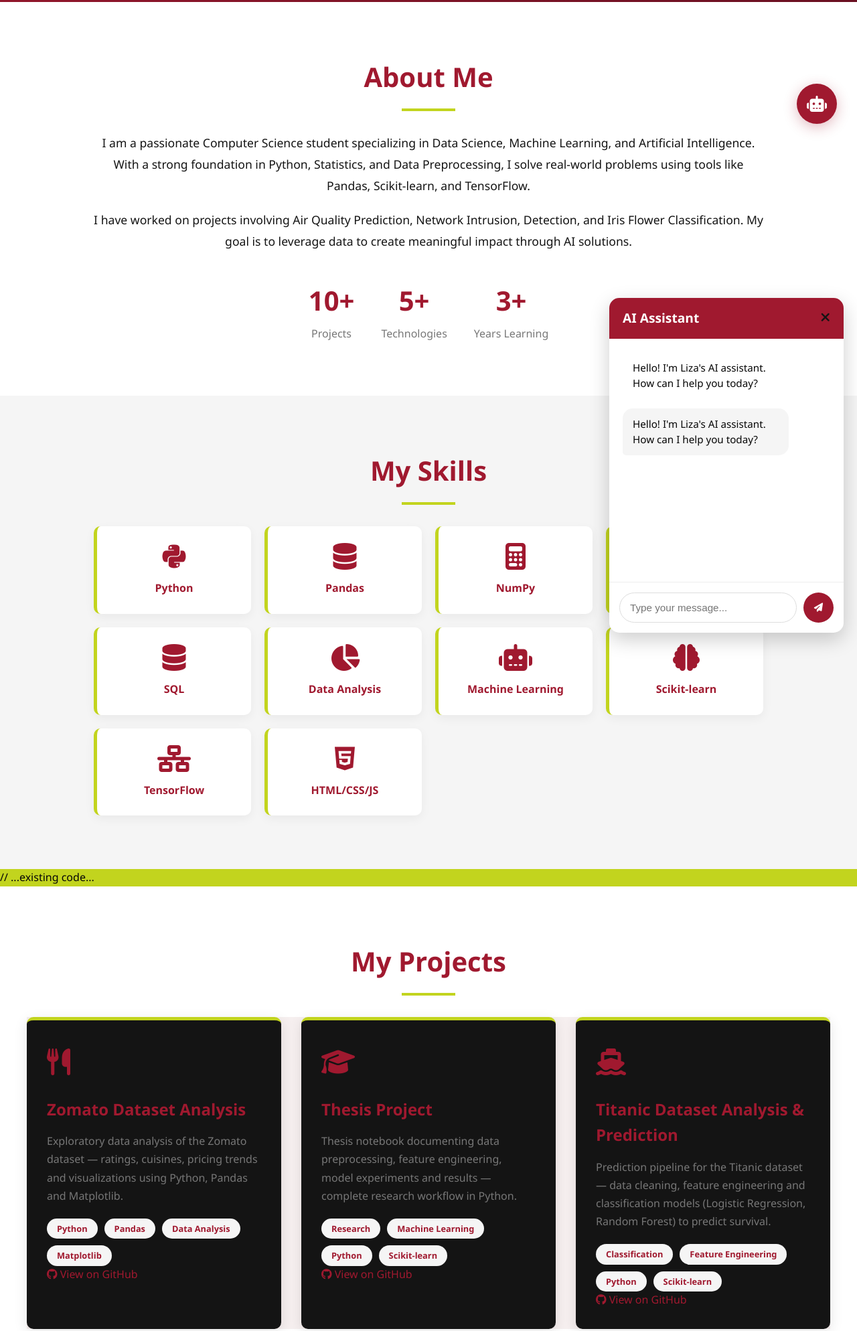
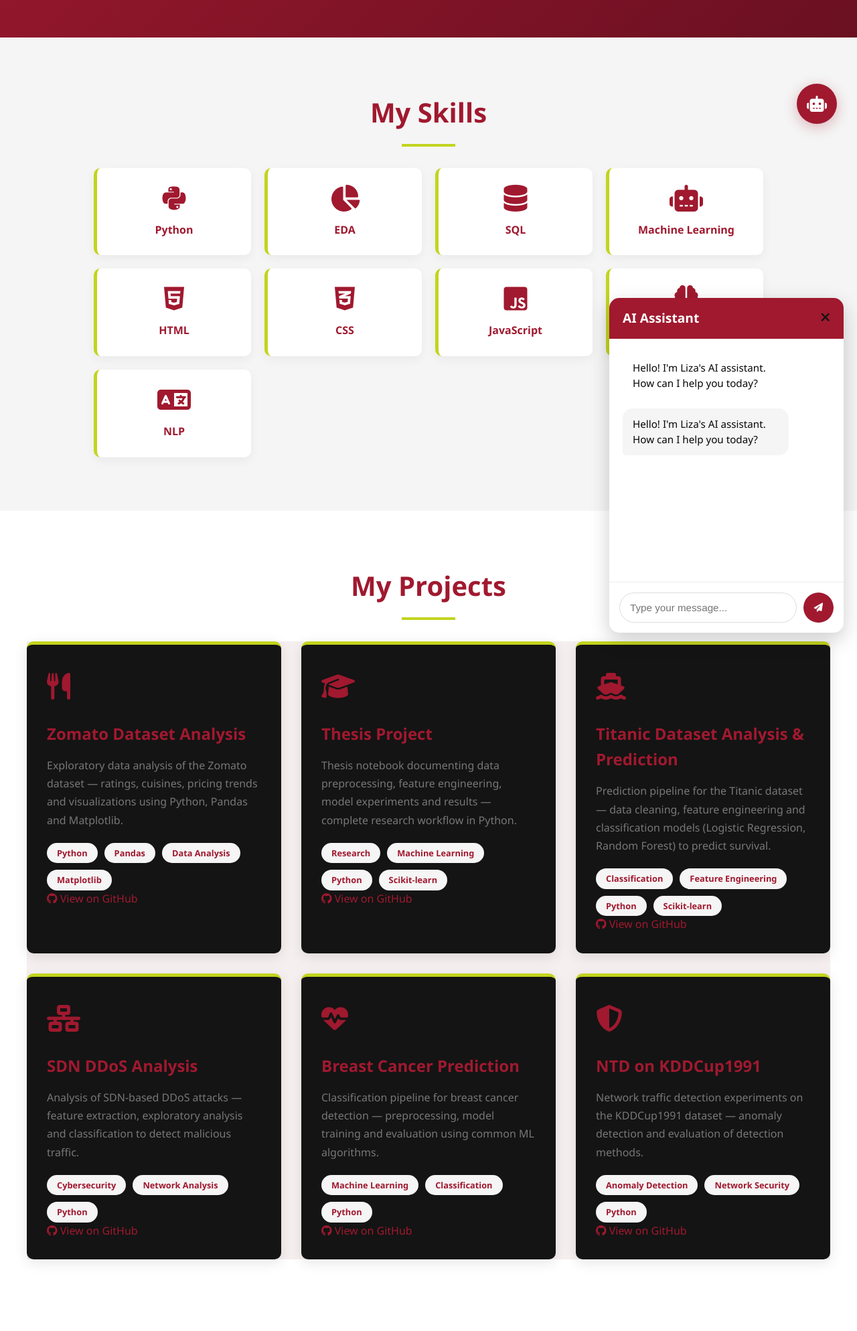
Before and after one commit to sharmin-liza/sharmin-liza.github.io, a plain HTML site: page index.html in a window 1280 px wide. Shown: the part 585-2573 px from the top of the page at 67% size. Drawn offline with Linux system fonts and the light colour scheme.

Commit message:
index.html
Updated navigation links and added new sections for experience and projects. Removed the about section and enhanced the hero section with a short blurb.

```diff
--- a/index.html
+++ b/index.html
@@ -12,9 +12,10 @@
     <nav>
       <h1>Sharmin Akter <span id="liza">Li<span id="l">z</span>a</span></h1>
       <ul>
-        <li><a href="#about">About</a></li>
+        <li><a href="#hero">About</a></li>
         <li><a href="#skills">Skills</a></li>
         <li><a href="#projects">Projects</a></li>
+        <li><a href="#experience">Experience</a></li>
         <li><a href="#education">Education</a></li>
         <li><a href="#contact">Contact</a></li>
         <li><button onclick="downloadCV()">Download CV</button></li>
@@ -29,12 +30,11 @@
     <section id="hero">
       <div class="hero-content">
         <div class="hero-text">
-          <h1>Hi, I'm <span>Sharmin Liza</span></h1>
+          <h1>Hi, I'm <span id="animated-name">Sharmin Liza</span></h1>
           <h2>Data Science & AI Enthusiast</h2>
-          <p>Turning data into insights and building intelligent solutions</p>
+          <p class="short-blurb">I build ML-driven solutions and love turning data into actionable insights. Passionate about research, mentoring, and AI for social impact.</p>
           <div class="hero-buttons">
-            <a href="#contact" class="btn-primary">Contact Me</a>
-            <a href="#projects" class="btn-secondary">View Projects</a>
+            <a href="#projects" class="btn-primary">View Projects</a>
           </div>
         </div>
         <div class="hero-image">          <img src="https://media.licdn.com/dms/image/v2/D5603AQFXQk1-0ynZBQ/profile-displayphoto-shrink_800_800/profile-displayphoto-shrink_800_800/0/1688624261918?e=1764201600&v=beta&t=mPRj6JTNOsoo3xRYB803SS7qnx30rnKWRA6uHseqgUs" alt="Sharmin Liza">
@@ -43,36 +43,7 @@
       </div>
     </section>
 
-    <section id="about">
-      <h2 class="section-title">About Me</h2>
-      <div class="about-content">
-        <div class="about-text">
-          <p>
-            I am a passionate Computer Science student specializing in Data Science, Machine Learning, and Artificial Intelligence.
-            With a strong foundation in Python, Statistics, and Data Preprocessing, I solve real-world problems using tools like
-            Pandas, Scikit-learn, and TensorFlow.
-          </p>
-          <p>
-            I have worked on projects involving Air Quality Prediction, Network Intrusion,
-            Detection, and Iris Flower Classification. My goal is to leverage data to create meaningful impact through AI solutions.
-          </p>
-          <div class="about-stats">
-            <div class="stat-item">
-              <span class="stat-number">10+</span>
-              <span class="stat-label">Projects</span>
-            </div>
-            <div class="stat-item">
-              <span class="stat-number">5+</span>
-              <span class="stat-label">Technologies</span>
-            </div>
-            <div class="stat-item">
-              <span class="stat-number">3+</span>
-              <span class="stat-label">Years Learning</span>
-            </div>
-          </div>
-        </div>
-      </div>
-    </section>
+    <!-- About section removed; short blurb is placed under the name in the hero section -->
 
     <section id="skills">
       <h2 class="section-title">My Skills</h2>
@@ -83,40 +54,36 @@
             <span>Python</span>
           </li>
           <li>
-            <i class="fas fa-database"></i>
-            <span>Pandas</span>
-          </li>
-          <li>
-            <i class="fas fa-calculator"></i>
-            <span>NumPy</span>
-          </li>
-          <li>
-            <i class="fas fa-chart-line"></i>
-            <span>Matplotlib</span>
+            <i class="fas fa-chart-pie"></i>
+            <span>EDA</span>
           </li>
           <li>
             <i class="fas fa-database"></i>
             <span>SQL</span>
           </li>
           <li>
-            <i class="fas fa-chart-pie"></i>
-            <span>Data Analysis</span>
-          </li>
-          <li>
             <i class="fas fa-robot"></i>
             <span>Machine Learning</span>
           </li>
           <li>
-            <i class="fas fa-brain"></i>
-            <span>Scikit-learn</span>
+            <i class="fab fa-html5"></i>
+            <span>HTML</span>
           </li>
           <li>
-            <i class="fas fa-network-wired"></i>
-            <span>TensorFlow</span>
+            <i class="fab fa-css3-alt"></i>
+            <span>CSS</span>
           </li>
           <li>
-            <i class="fab fa-html5"></i>
-            <span>HTML/CSS/JS</span>
+            <i class="fab fa-js-square"></i>
+            <span>JavaScript</span>
+          </li>
+          <li>
+            <i class="fas fa-brain"></i>
+            <span>Deep Learning</span>
+          </li>
+          <li>
+            <i class="fas fa-language"></i>
+            <span>NLP</span>
           </li>
         </ul>
       </div>
@@ -163,7 +130,7 @@
         </div>
       </div>
     </section> -->
-// ...existing code...
+<!-- cleaned placeholder -->
     <section id="projects">
       <h2 class="section-title">My Projects</h2>
       <div class="projects-container">
@@ -190,6 +157,30 @@
           <div class="project-tags"><span>Classification</span><span>Feature Engineering</span><span>Python</span><span>Scikit-learn</span></div>
           <a class="project-link" href="https://github.com/sharmin-liza/mlproject10000/blob/main/titanic_dataset.ipynb" target="_blank" rel="noopener noreferrer"><i class="fab fa-github"></i> View on GitHub</a>
         </div>
+
+        <div class="project">
+          <div class="project-icon"><i class="fas fa-network-wired"></i></div>
+          <h3><a href="https://github.com/sharmin-liza/mlproject10000/blob/main/sdn-ddos%20(1).ipynb" target="_blank" rel="noopener noreferrer">SDN DDoS Analysis</a></h3>
+          <p>Analysis of SDN-based DDoS attacks — feature extraction, exploratory analysis and classification to detect malicious traffic.</p>
+          <div class="project-tags"><span>Cybersecurity</span><span>Network Analysis</span><span>Python</span></div>
+          <a class="project-link" href="https://github.com/sharmin-liza/mlproject10000/blob/main/sdn-ddos%20(1).ipynb" target="_blank" rel="noopener noreferrer"><i class="fab fa-github"></i> View on GitHub</a>
+        </div>
+
+        <div class="project">
+          <div class="project-icon"><i class="fas fa-heartbeat"></i></div>
+          <h3><a href="https://github.com/sharmin-liza/mlproject10000/blob/main/breast_cancer_prediction.ipynb" target="_blank" rel="noopener noreferrer">Breast Cancer Prediction</a></h3>
+          <p>Classification pipeline for breast cancer detection — preprocessing, model training and evaluation using common ML algorithms.</p>
+          <div class="project-tags"><span>Machine Learning</span><span>Classification</span><span>Python</span></div>
+          <a class="project-link" href="https://github.com/sharmin-liza/mlproject10000/blob/main/breast_cancer_prediction.ipynb" target="_blank" rel="noopener noreferrer"><i class="fab fa-github"></i> View on GitHub</a>
+        </div>
+
+        <div class="project">
+          <div class="project-icon"><i class="fas fa-shield-alt"></i></div>
+          <h3><a href="https://github.com/sharmin-liza/mlproject10000/blob/main/ntd-on-kddcup1991%20(4).ipynb" target="_blank" rel="noopener noreferrer">NTD on KDDCup1991</a></h3>
+          <p>Network traffic detection experiments on the KDDCup1991 dataset — anomaly detection and evaluation of detection methods.</p>
+          <div class="project-tags"><span>Anomaly Detection</span><span>Network Security</span><span>Python</span></div>
+          <a class="project-link" href="https://github.com/sharmin-liza/mlproject10000/blob/main/ntd-on-kddcup1991%20(4).ipynb" target="_blank" rel="noopener noreferrer"><i class="fab fa-github"></i> View on GitHub</a>
+        </div>
       </div>
     </section>
 
@@ -206,6 +197,24 @@
             <p class="duration">2021 - Present</p>
             <p class="description">Specializing in Data Science and Artificial Intelligence with coursework in machine learning, data mining, and big data analytics.</p>
           </div>
+        </div>
+      </div>
+    </section>
+
+    <section id="experience">
+      <h2 class="section-title">Experience</h2>
+      <div class="experience-container container">
+        <div class="experience-item">
+          <h3>Youth Led Innovation Lab — Winner (2023)</h3>
+          <p>Recognized for innovative work applying AI to real-world problems and awarded at the Youth Led Innovation Lab, 2023.</p>
+        </div>
+        <div class="experience-item">
+          <h3>Internship — Data Science, CodeAlpha</h3>
+          <p>Completed a Data Science internship at CodeAlpha working on data cleaning, exploratory analysis, and model prototyping.</p>
+        </div>
+        <div class="experience-item">
+          <h3>Research & Innovation Secretary — UCTC Computer Club</h3>
+          <p>Leading student research activities, organizing workshops, and mentoring peers in projects and competitions.</p>
         </div>
       </div>
     </section>
@@ -256,9 +265,10 @@
       <div class="footer-links">
         <h3>Quick Links</h3>
         <ul>
-          <li><a href="#about">About</a></li>
+          <li><a href="#hero">About</a></li>
           <li><a href="#skills">Skills</a></li>
           <li><a href="#projects">Projects</a></li>
+          <li><a href="#experience">Experience</a></li>
           <li><a href="#contact">Contact</a></li>
         </ul>
       </div>
```
